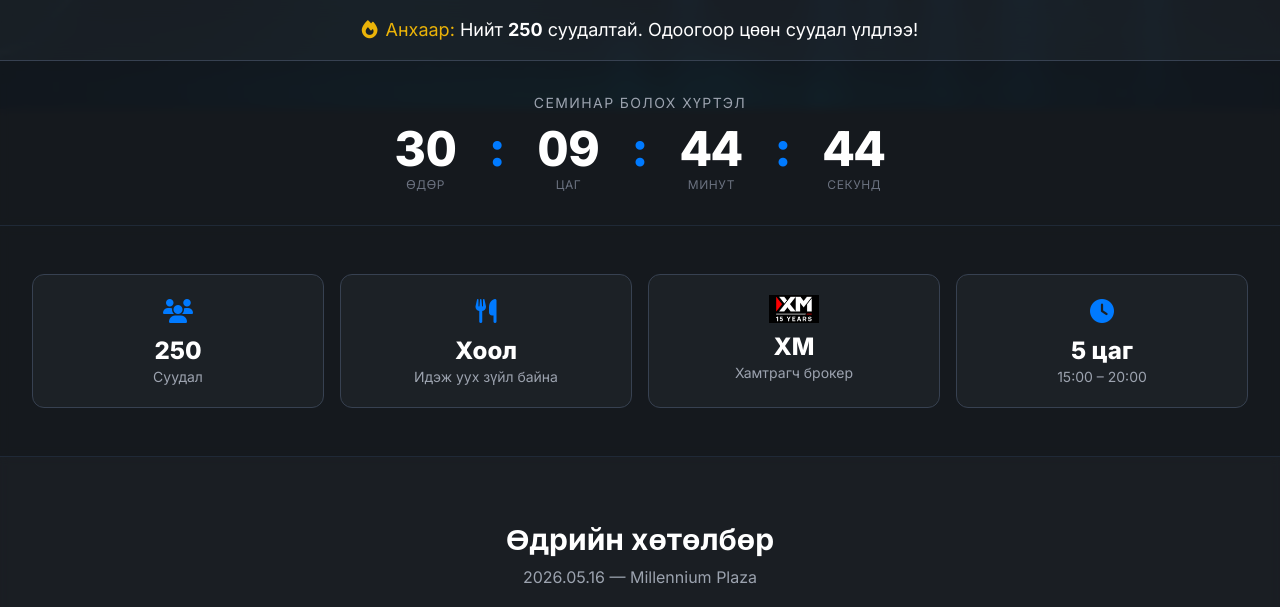
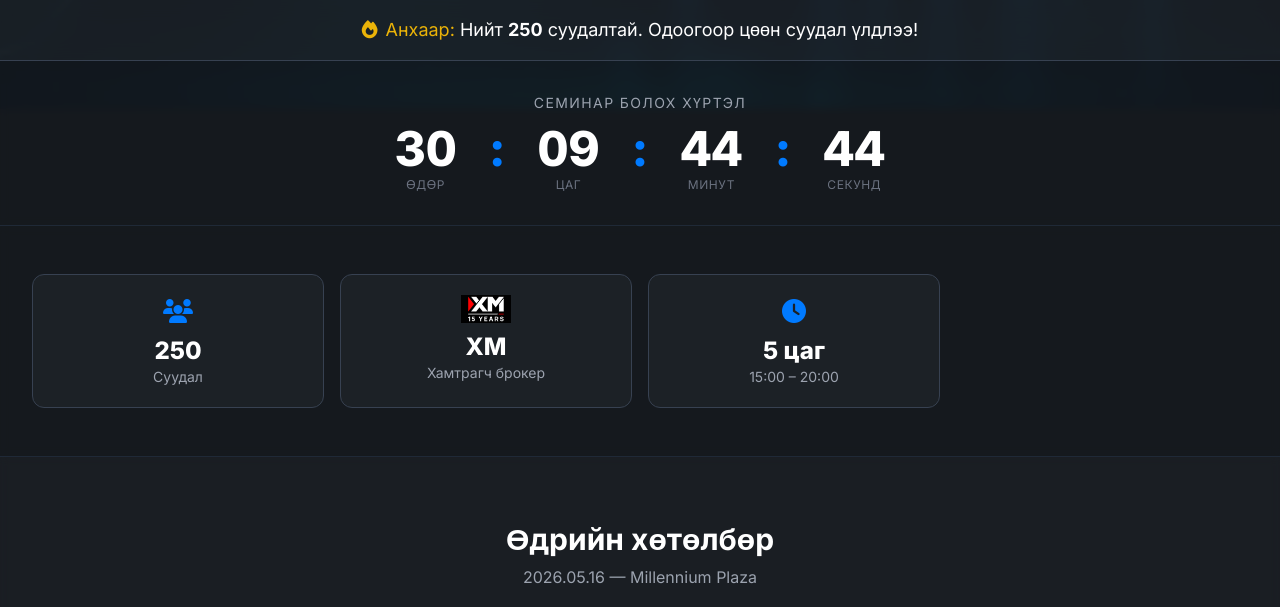
Before and after one commit to monkherdenett-eng/GabrielWeb, a Flask app: page / in a window 1280 px wide. Shown: the part 691-1298 px from the top of the page. Run offline with Flask 3, Linux system fonts and the light colour scheme; grey boxes labelled with a size stand in for pictures from a placeholder-image service; some libraries are stand-ins or nearby versions.

Commit message:
Remove food/drink mentions

```diff
--- a/templates/index.html
+++ b/templates/index.html
@@ -189,11 +189,6 @@
                     <i class="fa-solid fa-users text-neon-500 text-2xl mb-2"></i>
                     <p class="text-2xl font-extrabold text-white">250</p>
                     <p class="text-gray-400 text-sm">Суудал</p>
-                </div>
-                <div class="bg-steel-800/80 rounded-xl p-5 border border-gray-700 text-center">
-                    <i class="fa-solid fa-utensils text-neon-500 text-2xl mb-2"></i>
-                    <p class="text-2xl font-extrabold text-white">Хоол</p>
-                    <p class="text-gray-400 text-sm">Идэж уух зүйл байна</p>
                 </div>
                 <div class="bg-steel-800/80 rounded-xl p-5 border border-gray-700 text-center">
                     <img src="/static/Blog-Banner-28-768x432.jpg" alt="XM" class="h-7 object-contain mx-auto mb-2">
@@ -470,15 +465,6 @@
                         Төлбөр амжилттай хийгдсэний дараа бид таны утасны дугаарт холбогдож суудлыг баталгаажуулна. Семинараас өмнө байршил болон хуваарийн мэдээллийг дахин илгээнэ.
                     </div>
                 </div>
-                <div class="faq-item bg-steel-900/80 rounded-xl border border-gray-700 overflow-hidden">
-                    <button onclick="toggleFaq(this)" class="w-full flex items-center justify-between px-6 py-4 text-left">
-                        <span class="font-semibold text-white">Хоол унд багтсан уу?</span>
-                        <i class="fa-solid fa-chevron-down text-neon-500 transition-transform duration-300 flex-shrink-0 ml-4"></i>
-                    </button>
-                    <div class="faq-answer hidden px-6 pb-4 text-gray-400 text-sm leading-relaxed">
-                        Тийм. Семинарын үеэр идэж уух зүйл байх болно.
-                    </div>
-                </div>
             </div>
         </div>
     </div>
```
